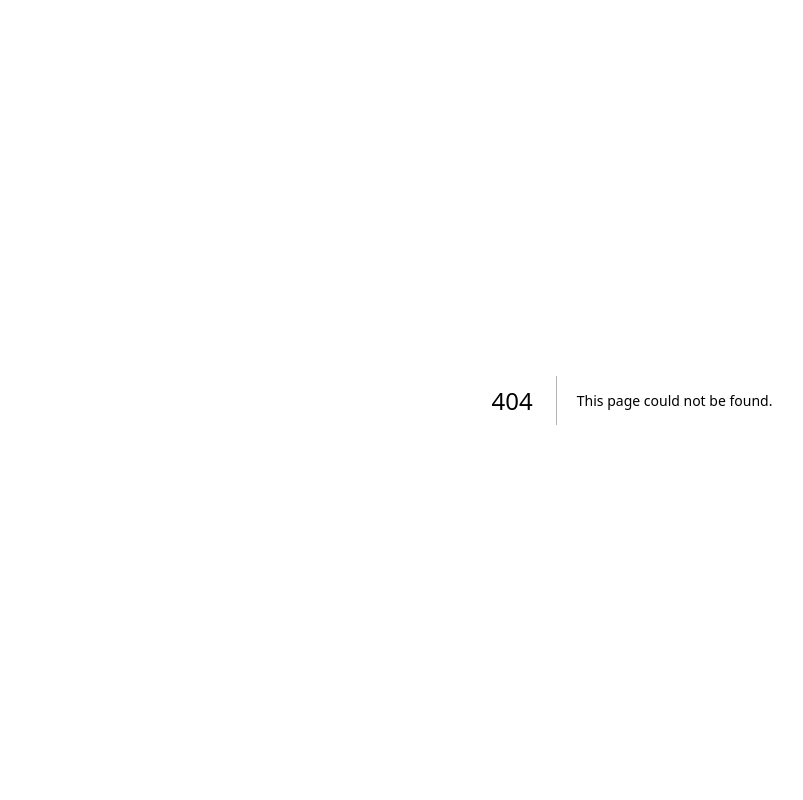
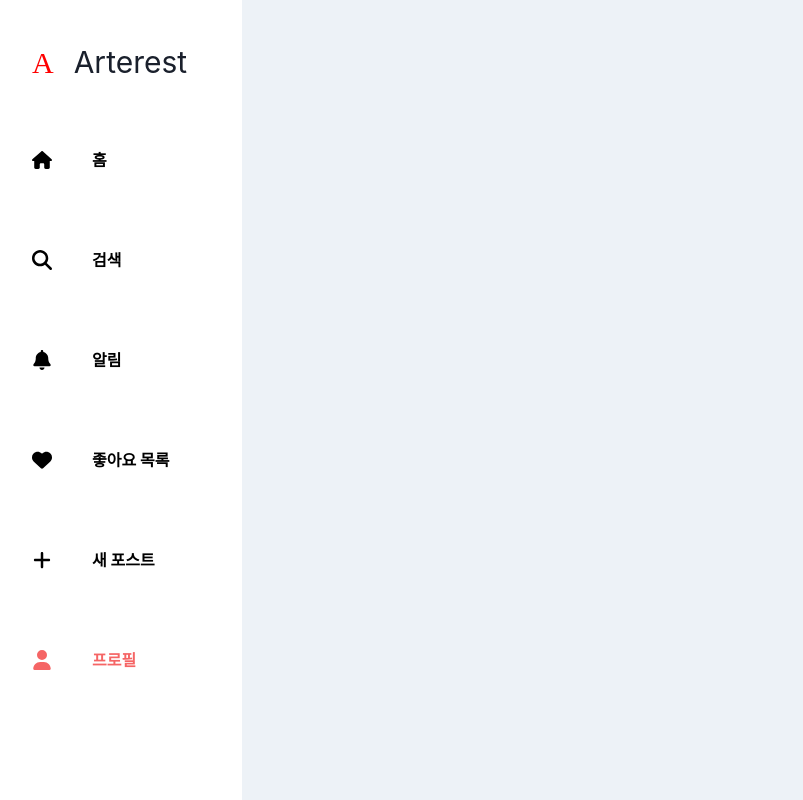
Before and after one commit to DevTraces/FrontEnd, a Next.js app: page /profile in a window 1280 px wide. Before the commit this address had no page. Shown: the whole page, without its empty margins (8-811 px from the left). Built offline with nearby package versions, Linux system fonts and the light colour scheme.

Commit message:
refactor: change dir name home -> feed

```diff
--- a/src/components/NavLayout/components/BottomBar/index.tsx
+++ b/src/components/NavLayout/components/BottomBar/index.tsx
@@ -2,7 +2,7 @@ import { Flex, Icon } from "@chakra-ui/react";
 import { FontAwesomeIcon } from "@fortawesome/react-fontawesome";
 import Link from "next/link";
 import { useRouter } from "next/router";
-import { Nav, NAVS } from "../../../../pages/home/constants/nav";
+import { Nav, NAVS } from "../../../../pages/feed/constants/nav";
 
 export default function BottomBar() {
   const router = useRouter();
--- a/src/components/NavLayout/components/SideBar/index.tsx
+++ b/src/components/NavLayout/components/SideBar/index.tsx
@@ -9,7 +9,7 @@ import {
 import { FontAwesomeIcon } from "@fortawesome/react-fontawesome";
 import { useRouter } from "next/router";
 import { useRef, useState } from "react";
-import { Nav, NAVS } from "../../../../pages/home/constants/nav";
+import { Nav, NAVS } from "../../../../pages/feed/constants/nav";
 import Alert from "./Alert";
 import Like from "./Like";
 import Search from "./Search";
--- a/src/pages/home/index.tsx
+++ b/src/pages/feed/index.tsx
@@ -1,10 +1,9 @@
-/* eslint-disable @typescript-eslint/no-use-before-define */
 import NavLayout from "@/components/NavLayout";
 import PostCard from "@/components/PostCard";
 import { Center, Flex } from "@chakra-ui/react";
 import Head from "next/head";
 
-export default function Home() {
+export default function Feed() {
   return (
     <>
       <Head>
--- /dev/null
+++ b/src/pages/profile/index.tsx
@@ -0,0 +1,13 @@
+import NavLayout from "@/components/NavLayout";
+import Head from "next/head";
+
+export default function Profile() {
+  return (
+    <>
+      <Head>
+        <title>홈</title>
+      </Head>
+      <NavLayout>하이</NavLayout>
+    </>
+  );
+}
```
Also changed, not shown: src/pages/feed/constants/nav.ts (renamed from src/pages/home/constants/nav.ts).
